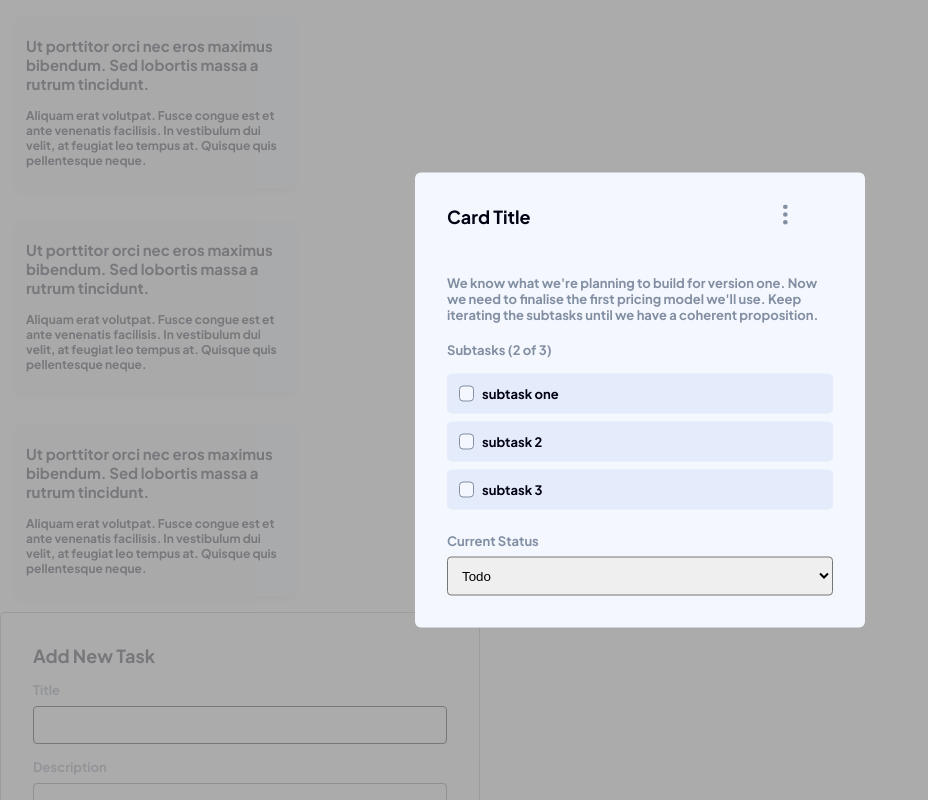
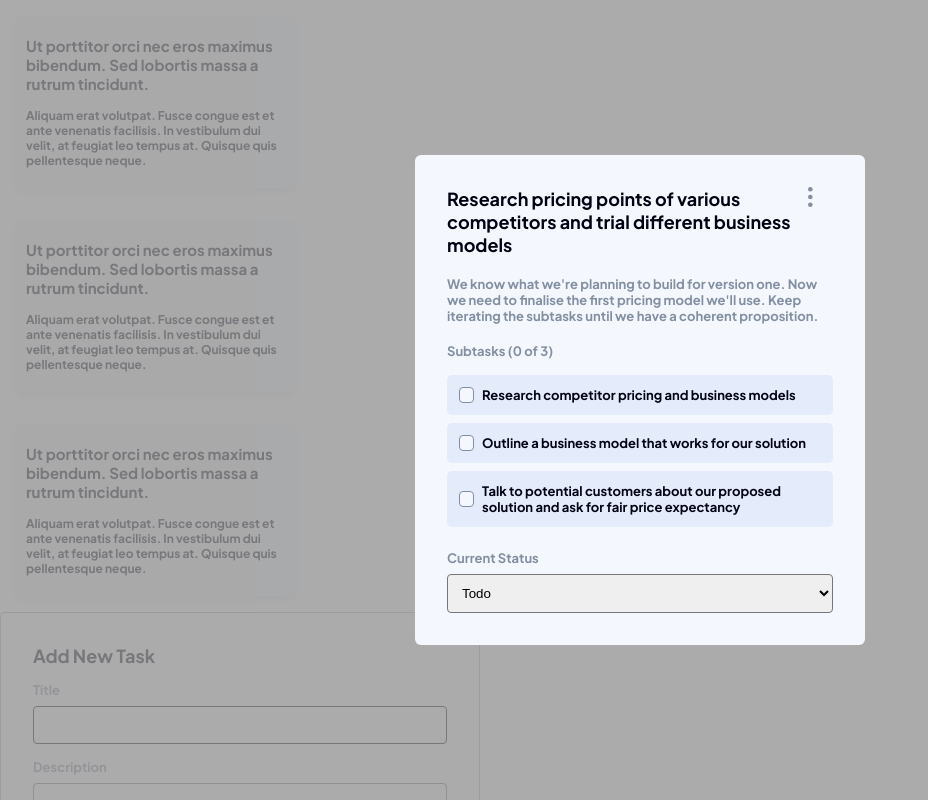
Before and after one commit to chingu-voyages/v40-geckos-team-12, a React (Create React App) app in the folder frontend/: page / in a window 1280 px wide. Shown: the top 800 px of the page, without its empty margins (0-928 px from the left). Built offline with nearby package versions, Linux system fonts and the light colour scheme.

Commit message:
Dropdown & checkboxes are fully functional with a hardcoded task in the initial state

```diff
--- a/frontend/src/components/cardModal/cardModal.jsx
+++ b/frontend/src/components/cardModal/cardModal.jsx
@@ -1,7 +1,7 @@
 import React from "react";
-import { useSelector } from "react-redux";
+import { useSelector, useDispatch } from "react-redux";
 import { CheckBox } from "../../components";
-import { selectTasks } from "features/slices/tasksSlice/tasksSlice";
+import { selectTasks, move_from_todo_to_doing, move_from_doing_to_done } from "features/slices/tasksSlice/tasksSlice";
 
 import {
     ModalWrapper,
@@ -20,11 +20,26 @@ import {
 
 const CardModal = () => {
 
+// Gives us an array of task objects
 const tasks = useSelector(selectTasks);
+// Redux
+const dispatch = useDispatch();
+// Set state based on a specific card/task
+const [currentTask, setCurrentTask] = React.useState(tasks[0]);
+// updates the task.status state when a dropdown option is selected
+const handleChange = (e) => {
+    e.preventDefault();
+    if(e.target.value === 'Doing'){
+        dispatch(move_from_todo_to_doing(setCurrentTask({...currentTask, status: e.target.value})))
+    } else if (e.target.value === 'Done'){
+        dispatch(move_from_doing_to_done(setCurrentTask({...currentTask, status: e.target.value})))
+    }
+
+};
 
 // state for the checkboxes
 const [checked, setChecked] = React.useState([]);
-
+// handles the checkboxes state
 function handleCheck(event){
     let subTaskStatus = [...checked];
     if (event.target.checked) {
@@ -41,17 +56,20 @@ function handleCheck(event){
             <ModalWrapper>
                 <ModalContainer>
                     <TitleKebabContainer>
-                    <CardTitle>Card Title</CardTitle>
+                    <CardTitle>{currentTask.title}</CardTitle>
                     <KebabIcon/>
                     </TitleKebabContainer>
-                    <CardDescription>We know what we're planning to build for version one. Now we need to finalise the first pricing model we'll use. Keep iterating the subtasks until we have a coherent proposition.</CardDescription>
-                    <SubTaskTitle>Subtasks (2 of 3)</SubTaskTitle>
+                    <CardDescription>{currentTask.description}</CardDescription>
+                    <SubTaskTitle>Subtasks ({checked.length} of {currentTask.subtasks.length})</SubTaskTitle>
                     <SubTaskContainer>
                         {tasks.map((task, index) => <CheckBox task={task} key={index} handleCheck={handleCheck} checked={checked} />)}
                     </SubTaskContainer>
                     <StatusContainer>
                         <StyledLabel text="Status">Current Status</StyledLabel>
-                        <StyledSelect>
+                        <StyledSelect
+                        value={currentTask.status}
+                        onChange={handleChange}
+                        >
                             <StyledOption>Todo</StyledOption>
                             <StyledOption>Doing</StyledOption>
                             <StyledOption>Done</StyledOption>
--- a/frontend/src/features/slices/tasksSlice/tasksSlice.js
+++ b/frontend/src/features/slices/tasksSlice/tasksSlice.js
@@ -3,9 +3,9 @@ import { v4 as uuidv4 } from "uuid";
 
 const initialState = {
   tasks: [{
-    title: "Card title",
-    description: "Task description",
-    subtasks: ['subtask one', 'subtask 2', 'subtask 3'],
+    title: "Research pricing points of various competitors and trial different business models",
+    description: "We know what we're planning to build for version one. Now we need to finalise the first pricing model we'll use. Keep iterating the subtasks until we have a coherent proposition.",
+    subtasks: ['Research competitor pricing and business models', 'Outline a business model that works for our solution', 'Talk to potential customers about our proposed solution and ask for fair price expectancy'],
     status: "",
   }],
 };
```
